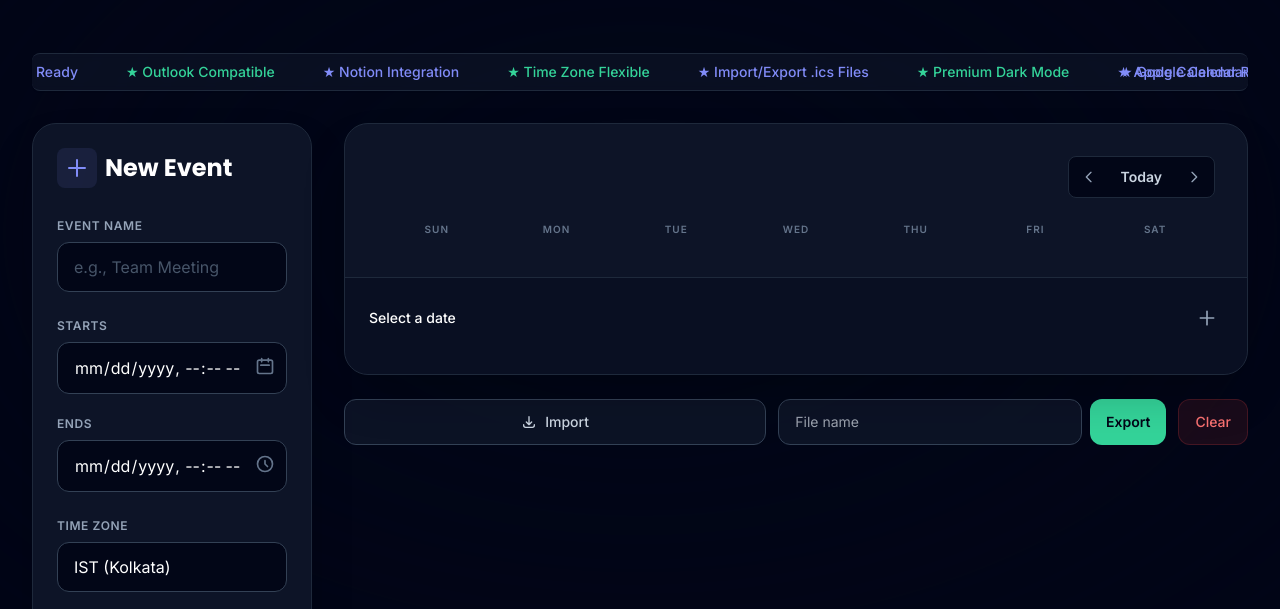
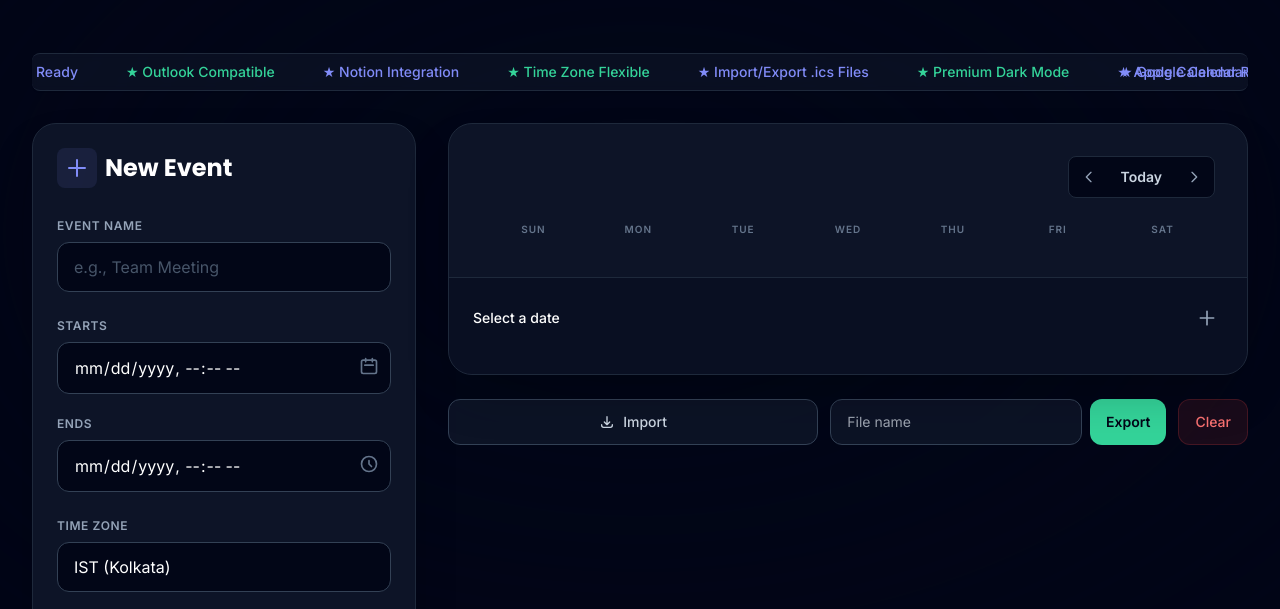
Before and after one commit to TheRealLaksh/Callender-Events, a plain HTML site: page index.html in a window 1280 px wide. Shown: the part 167-776 px from the top of the page. Drawn offline with nearby package versions, Linux system fonts and the light colour scheme.

Commit message:
Update index.html

```diff
--- a/index.html
+++ b/index.html
@@ -91,7 +91,7 @@
         </div>
     </div>
 
-    <div id="app" class="relative z-10 w-full p-4 md:p-8 flex flex-col gap-8">
+    <div id="app" class="relative z-10 max-w-7xl mx-auto p-4 md:p-8 flex flex-col gap-8">
 
         <header class="text-center py-6 animate-fade-in">
             <h1 class="text-5xl md:text-7xl font-display font-bold mb-2 tracking-tight text-white">
@@ -127,9 +127,8 @@
 
         <main class="grid grid-cols-1 lg:grid-cols-12 gap-8 items-start">
 
-            <section class="lg:col-span-3 space-y-6 animate-slide-up">
-                <div
-                    class="bg-slate-900/90 border border-slate-800 rounded-3xl p-6 shadow-2xl backdrop-blur-xl sticky top-8">
+            <section class="lg:col-span-4 lg:sticky lg:top-8 space-y-6 animate-slide-up">
+                <div class="bg-slate-900/90 border border-slate-800 rounded-3xl p-6 shadow-2xl backdrop-blur-xl">
                     <h2 class="text-2xl font-display font-bold text-white mb-6 flex items-center gap-2">
                         <span class="bg-primary/10 text-primary p-2 rounded-lg">
                             <svg xmlns="http://www.w3.org/2000/svg" class="h-6 w-6" fill="none" viewBox="0 0 24 24"
@@ -256,7 +255,7 @@
                 </div>
             </section>
 
-            <section class="lg:col-span-9 space-y-6 animate-slide-up" style="animation-delay: 0.1s;">
+            <section class="lg:col-span-8 space-y-6 animate-slide-up" style="animation-delay: 0.1s;">
 
                 <div
                     class="bg-slate-900/90 border border-slate-800 rounded-3xl shadow-2xl backdrop-blur-xl overflow-hidden">
```
